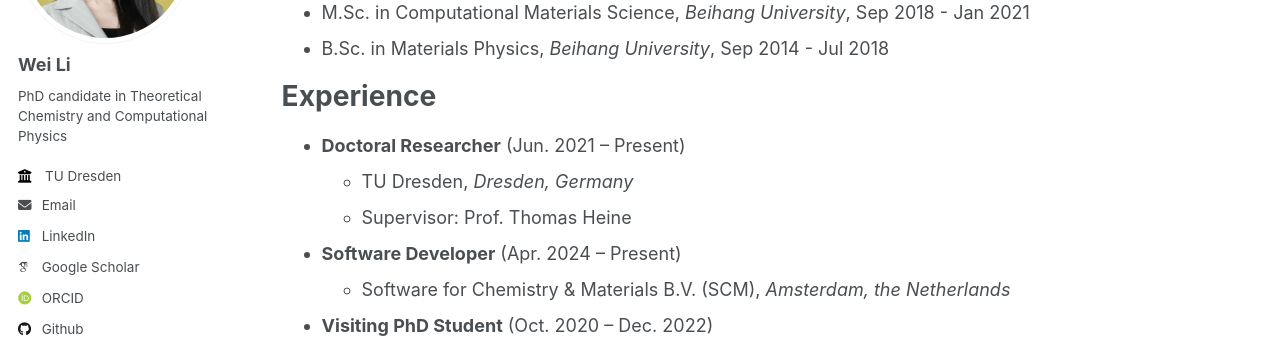
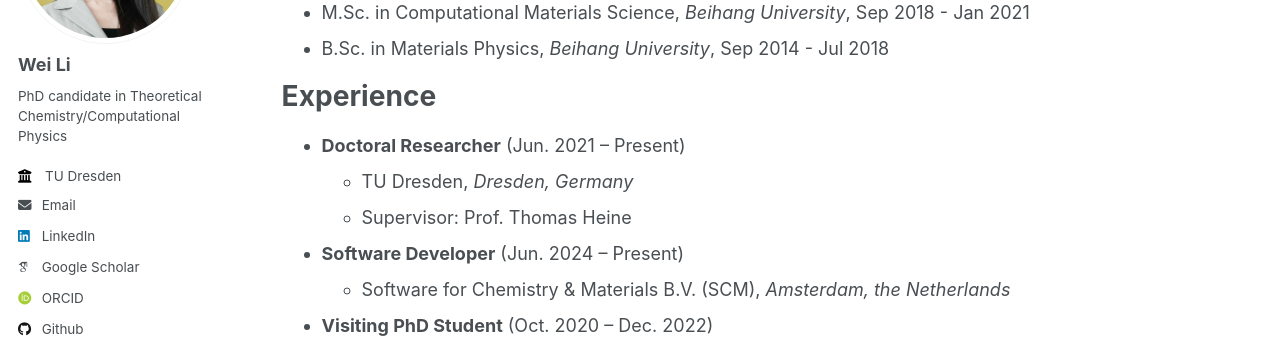
Before and after one commit to i-wli/i-wli.github.io, a Jekyll site: the page built from _pages/cv.md, in a window 1280 px wide and 900 px high. Shown: the part 237-588 px from the top of the window. Built offline with Jekyll 4.4.1, drawn with Linux system fonts in a browser that asks for light colours; some web fonts are replaced.

Commit message:
update config

```diff
--- a/_config.yml
+++ b/_config.yml
@@ -24,7 +24,7 @@ author:
   avatar           : "hs.jpg"
   name             : "Wei Li"
   pronouns         : # example: "she/her"
-  bio              : "PhD candidate in Theoretical Chemistry and Computational Physics"
+  bio              : "PhD candidate in Theoretical Chemistry/Computational Physics"
   # location         : "DE"
   employer         : "TU Dresden"
   uri              : # URL
--- a/_pages/cv.md
+++ b/_pages/cv.md
@@ -22,7 +22,7 @@ Experience
   * TU Dresden, _Dresden, Germany_
   * Supervisor: Prof. Thomas Heine
 
-* **Software Developer** (Apr. 2024 – Present)
+* **Software Developer** (Jun. 2024 – Present)
   * Software for Chemistry & Materials B.V. (SCM), _Amsterdam, the Netherlands_
 
 * **Visiting PhD Student** (Oct. 2020 – Dec. 2022)
```
